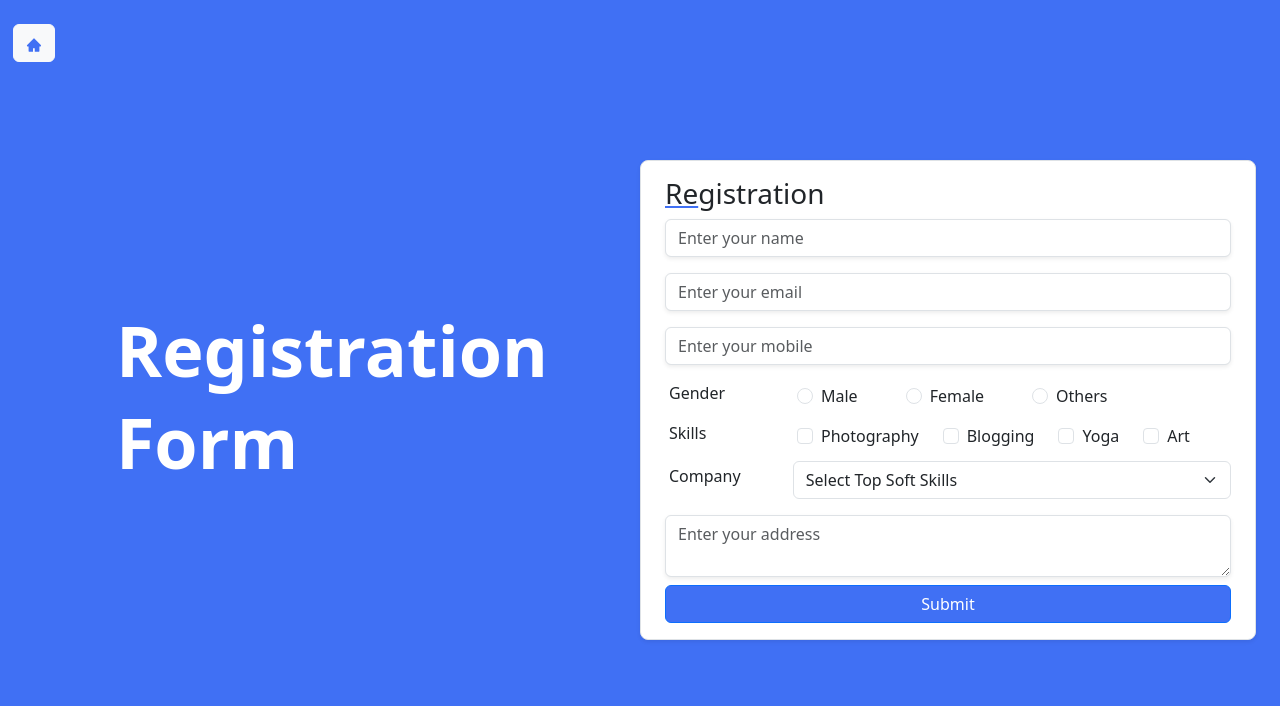
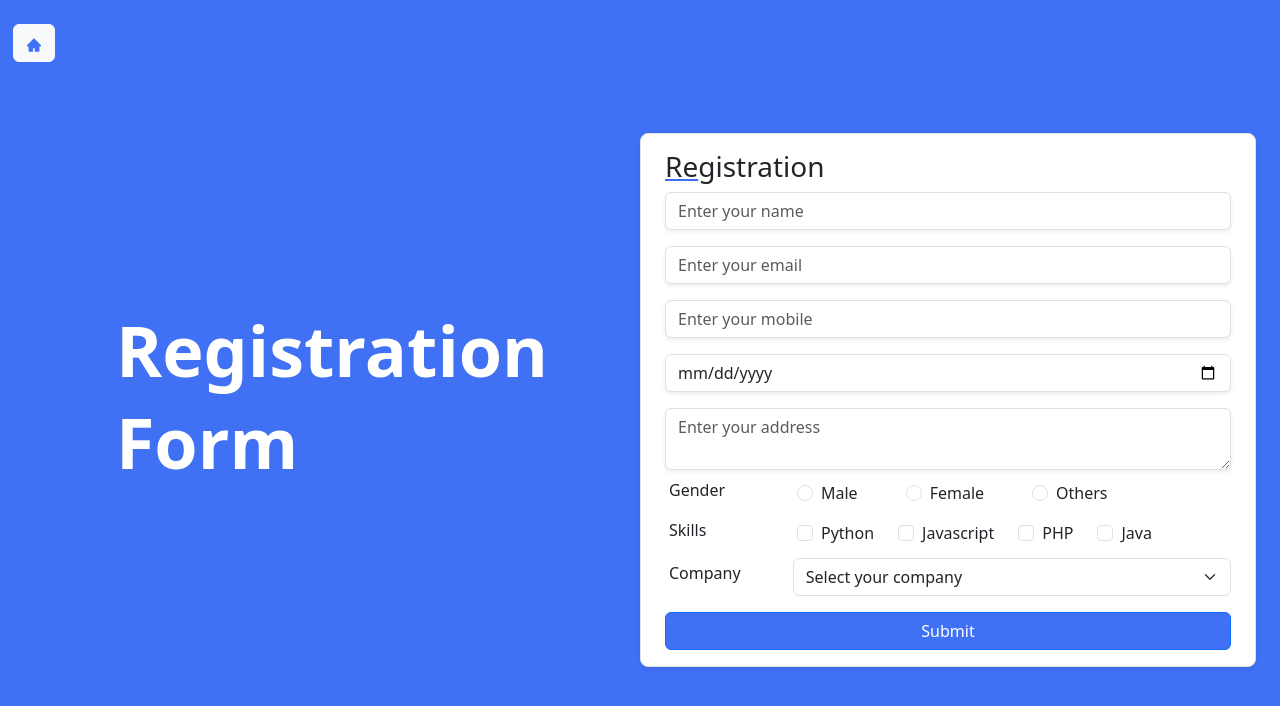
Before and after one commit to Ripty-Dx/Admin-Panel, a React (Create React App) app in the folder client/: page /addNewEmployee in a window 1280 px wide. Shown: the top 706 px of the page. Built offline with nearby package versions, Linux system fonts and the light colour scheme.

Commit message:
validation schema

```diff
--- a/client/src/components/employee/AddNewEmployee.jsx
+++ b/client/src/components/employee/AddNewEmployee.jsx
@@ -1,7 +1,8 @@
 import React from "react";
 import { AiFillHome } from "react-icons/ai";
 import { Formik, Form, Field, ErrorMessage } from "formik";
-import EmployeeValidation from "../../validation schema/EmployeeValidation";
+import "./employees.css";
+import {EmployeeValidation} from "../../validation schema/EmployeeValidation";
 import TextError from "../../validation schema/TextError";
 const AddNewEmployee = () => {
   const handleBackToHome = () => {
@@ -11,12 +12,15 @@ const AddNewEmployee = () => {
     name: "",
     email: "",
     mobile: "",
+    dob: "",
     address: "",
     gender: "",
     skills: [],
-    preferences: "",
+    company: "",
   };
-  const onSubmit = () => {};
+  const onSubmit = () => {
+
+  };
   return (
     <>
       <Formik initialValues={initialValues} onSubmit={onSubmit} validationSchema={EmployeeValidation}>
@@ -56,6 +60,18 @@ const AddNewEmployee = () => {
                 <ErrorMessage component={TextError} name="mobile" />
               </div>
 
+              {/* <!-- DOB --> */}
+              <div className="mb-3 d-flex flex-column justify-content-center align-items-center w-100" id="dob" >
+                <Field type="date" className="form-control shadow-sm" name="dob" placeholder="Enter your date of birth" />
+                <ErrorMessage component={TextError} name="dob" />
+              </div>
+
+              {/* <!-- ADDRESS --> */}
+              <div className="mb-2 d-flex flex-column justify-content-center align-items-center w-100">
+                <Field as="textarea" className="form-control shadow-sm" name="address" placeholder="Enter your address" />
+                <ErrorMessage component={TextError} name="address" />
+              </div>
+
               {/* <!-- GENDER --> */}
               <div className="mb-2 d-flex flex-column flex-wrap justify-content-start align-items-center w-100">
                 <div className="d-flex justify-content-start flex-wrap ps-1 align-items-center w-100">
@@ -91,27 +107,27 @@ const AddNewEmployee = () => {
                     Skills{" "}
                   </label>
                   <div className="form-check">
-                    <Field type="checkbox" className="form-check-input" name="skills" value="Photography" id="Photography" />
-                    <label className="form-check-label me-4" htmlFor="Photography">
-                      Photography
+                    <Field type="checkbox" className="form-check-input" name="skills" value="Python" id="Python" />
+                    <label className="form-check-label me-4" htmlFor="Python">
+                      Python
                     </label>
                   </div>
                   <div className="form-check">
-                    <Field type="checkbox" className="form-check-input" name="skills" value="Blogging" id="Blogging" />
-                    <label className="form-check-label me-4" htmlFor="Blogging">
-                      Blogging
+                    <Field type="checkbox" className="form-check-input" name="skills" value="Javascript" id="Javascript" />
+                    <label className="form-check-label me-4" htmlFor="Javascript">
+                      Javascript
                     </label>
                   </div>
                   <div className="form-check">
-                    <Field type="checkbox" className="form-check-input" name="skills" value="Yoga" id="Yoga" />
-                    <label className="form-check-label me-4" htmlFor="Yoga">
-                      Yoga
+                    <Field type="checkbox" className="form-check-input" name="skills" value="PHP" id="PHP" />
+                    <label className="form-check-label me-4" htmlFor="PHP">
+                      PHP
                     </label>
                   </div>
                   <div className="form-check">
-                    <Field type="checkbox" className="form-check-input" name="skills" value="Art" id="Art" />
-                    <label className="form-check-label me-4" htmlFor="Art">
-                      Art
+                    <Field type="checkbox" className="form-check-input" name="skills" value="Java" id="Java" />
+                    <label className="form-check-label me-4" htmlFor="Java">
+                      Java
                     </label>
                   </div>
                 </div>
@@ -123,20 +139,21 @@ const AddNewEmployee = () => {
                   {" "}
                   Company{" "}
                 </label>
-                <Field as="select" className="form-select" name="preferences">
-                  <option selected disabled value="">
-                    Select Top Soft Skills
+                <Field as="select" className="form-select" name="company">
+                  <option  disabled value="">
+                    Select your company
                   </option>
-                  <option value="Problem Solving">Problem Solving</option>
-                  <option value="Critical Thinking">Critical Thinking</option>
-                  <option value="Creativity">Creativity</option>
+                  <option value="Microsoft">Microsoft</option>
+                  <option value="Google">Google</option>
+                  <option value="Amazon">Amazon</option>
+                  <option value="Meta">Meta</option>
+                  <option value="Dell">Dell</option>
+                  <option value="Apple">Apple</option>
                 </Field>
+                <ErrorMessage component={TextError} name="company" />
+
               </div>
-              {/* <!-- ADDRESS --> */}
-              <div className="mb-2 d-flex flex-column justify-content-center align-items-center w-100">
-                <Field as="textarea" className="form-control shadow-sm" name="address" placeholder="Enter your address" />
-                <ErrorMessage component={TextError} name="address" />
-              </div>
+
               <button className="btn bg-blue btn-primary w-100">Submit</button>
             </Form>
           </div>
--- a/client/src/components/employee/Employees.jsx
+++ b/client/src/components/employee/Employees.jsx
@@ -3,7 +3,7 @@ import React from "react";
 const Employees = () => {
   const userData = [];
   const handleAddNewEmployee = () => {
-    window.location.href = "/addNewEmployee";
+    window.location.href = "/addNewEmployee ";
   };
   return (
     <>
--- /dev/null
+++ b/client/src/components/employee/employees.css
@@ -0,0 +1,11 @@
+/*
+.form-control::placeholder {
+    color: red;
+} */
+/* placeholder text style */
+/* input[type="date"]::-webkit-datetime-edit-text,
+input[type="date"]::-webkit-datetime-edit-month-field,
+input[type="date"]::-webkit-datetime-edit-day-field,
+input[type="date"]::-webkit-datetime-edit-year-field {
+  color: red;
+} */
--- a/client/src/validation schema/EmployeeValidation.jsx
+++ b/client/src/validation schema/EmployeeValidation.jsx
@@ -1,7 +1,12 @@
-import React from "react";
+import * as Yup from "yup";
 
-const EmployeeValidation = () => {
-  return <div>EmployeeValidation</div>;
-};
-
-export default EmployeeValidation;
+export const EmployeeValidation = Yup.object({
+  name: Yup.string().required("This field is required").min(1, "Please enter name more than 1 character").max(40, "Name is too long!"),
+  email: Yup.string().email("Invalid email").required("This field is required"),
+  gender: Yup.string().required("This field is required"),
+  dob: Yup.date().required("This field is required"),
+  company: Yup.string().required("This field is required"),
+  address: Yup.string().required("This field is required"),
+  skills: Yup.array().min(1, "Pick atleast one skill").required("This field is required"),
+  mobile: Yup.number("Only Numbers allowed").min(1000000000, "Mobile number must be of 10 digits").max(9999999999, "Invalid number"),
+});
```
